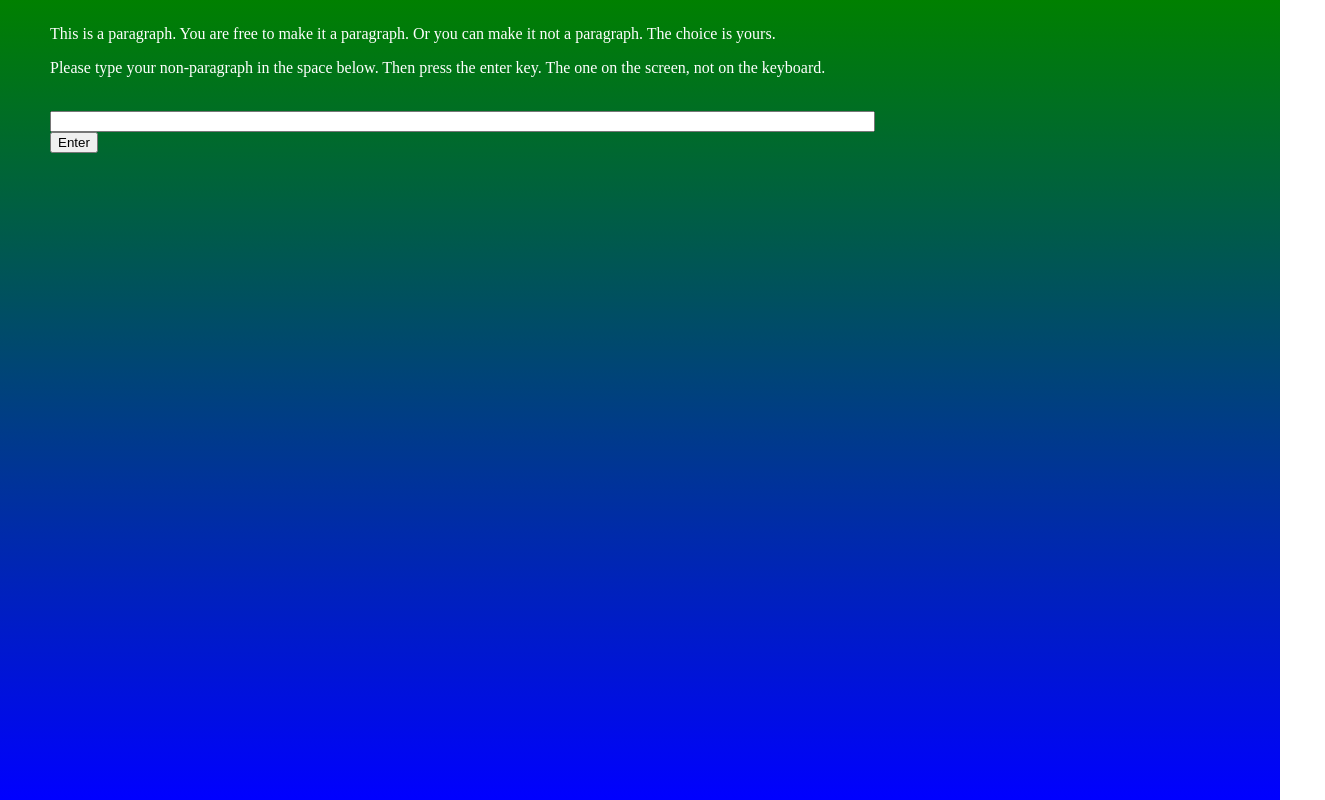
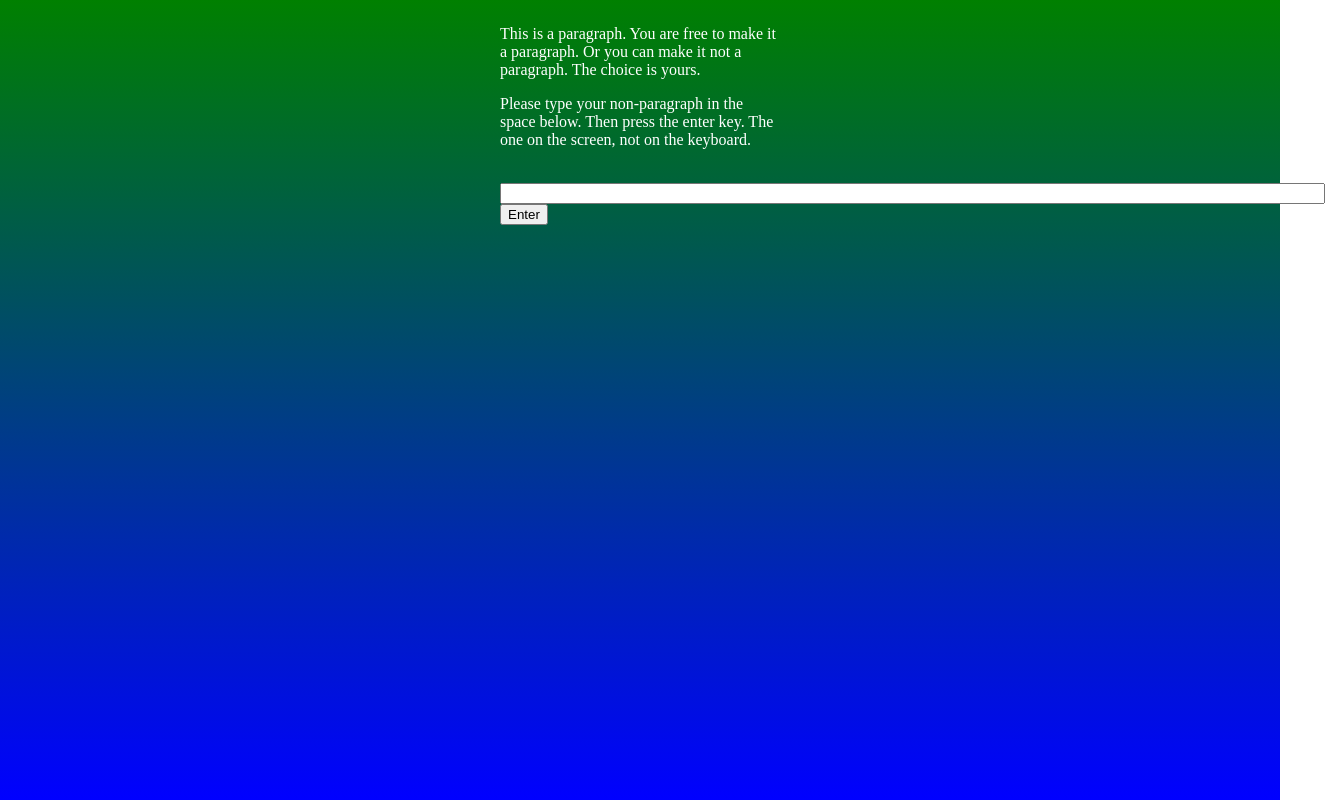
Before and after one commit to bli76/bli76.github.io, a plain HTML site: page website.html in a window 1280 px wide. Shown: the whole page, 1325 px wide, since content can reach past the window. Drawn offline with Linux system fonts and the light colour scheme.

Commit message:
Update website.html

```diff
--- a/website.html
+++ b/website.html
@@ -7,7 +7,7 @@
        background:linear-gradient(green,blue);
 	     color:white;
 	     text-align:left;
-       	     margin: 25px 50px 75px;
+       	     margin: 25px 500px 75px;
 	     background-repeat: no-repeat;
     	     background-attachment: fixed;
     }
```
